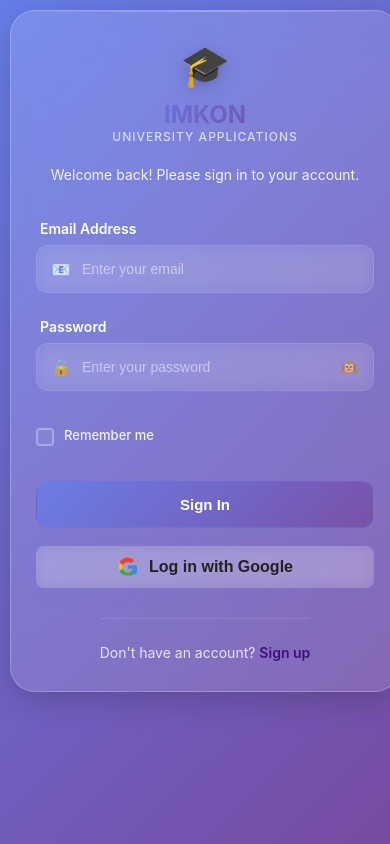
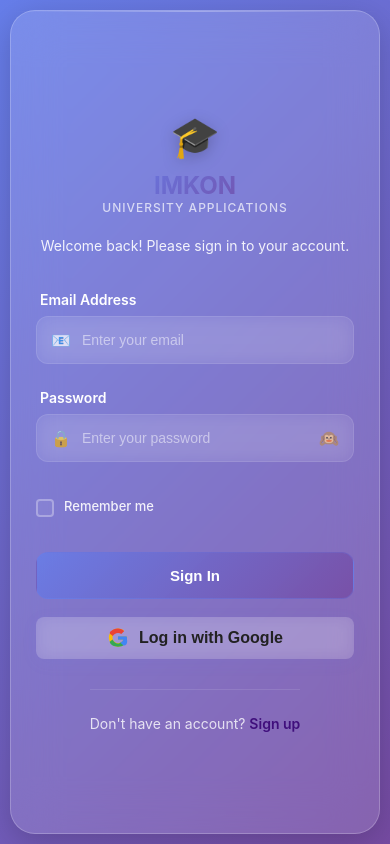
Before and after one commit to aikkku/imkon, a React (Create React App) app: page / in a window 390 px wide. Built offline with nearby package versions, Linux system fonts and the light colour scheme.

Commit message:
fixed adaptation of login pages for mobile

```diff
--- a/src/components/Login.css
+++ b/src/components/Login.css
@@ -328,8 +328,11 @@
 /* Responsive design */
 @media (max-width: 480px) {
   .login-card {
+    width: calc(100vw - 20px);
+    height: calc(100vh - 20px);
     padding: 30px 25px;
     margin: 10px;
+    margin-bottom: 100px;
   }
 
   .logo-section {
--- a/src/components/Signup.css
+++ b/src/components/Signup.css
@@ -339,8 +339,11 @@
 /* Responsive design */
 @media (max-width: 480px) {
   .signup-card {
+    width: calc(100vw - 20px);
+    height: calc(100vh - 20px);
     padding: 30px 25px;
     margin: 10px;
+    margin-bottom: 100px;
   }
 
   .logo-section {
```
